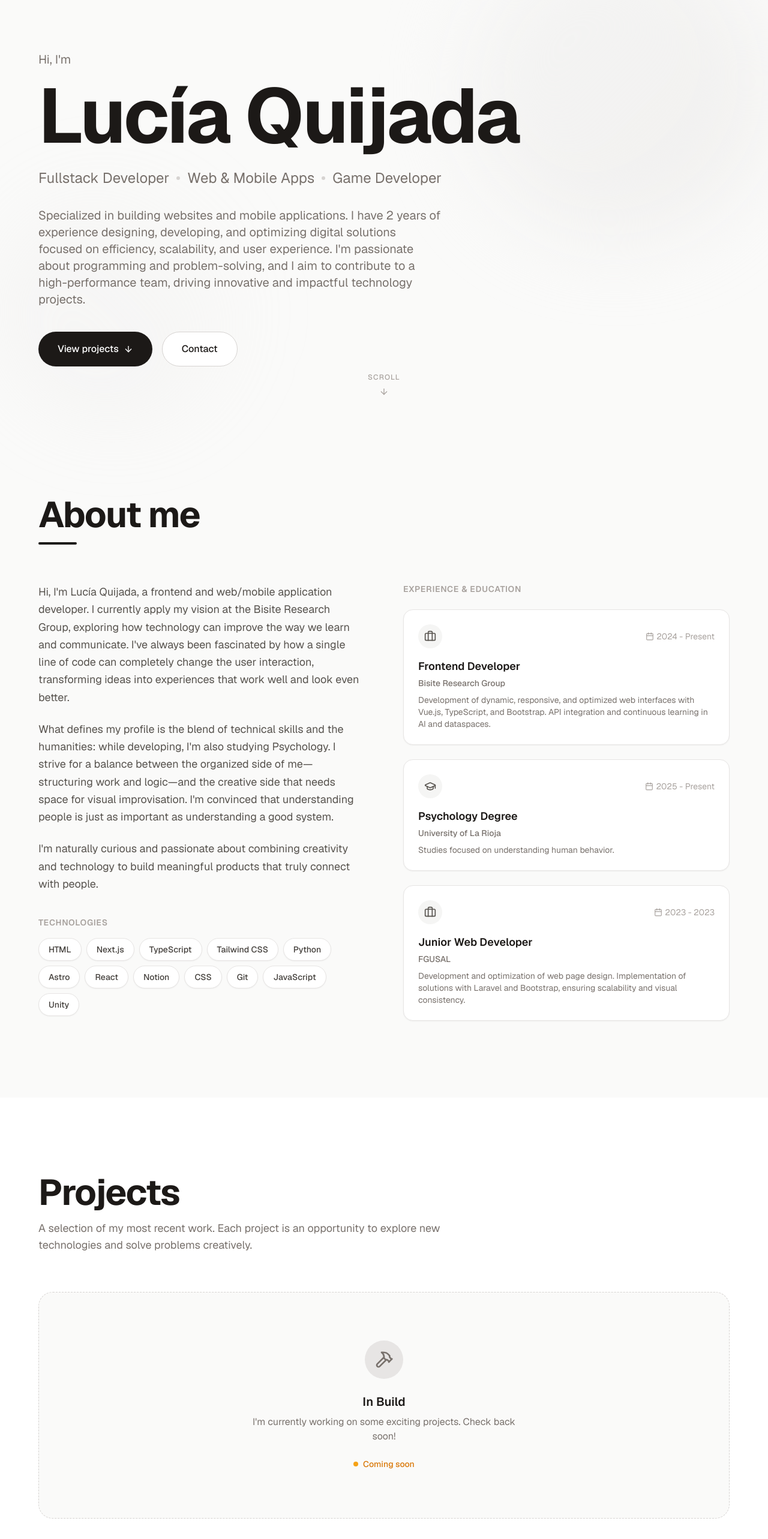
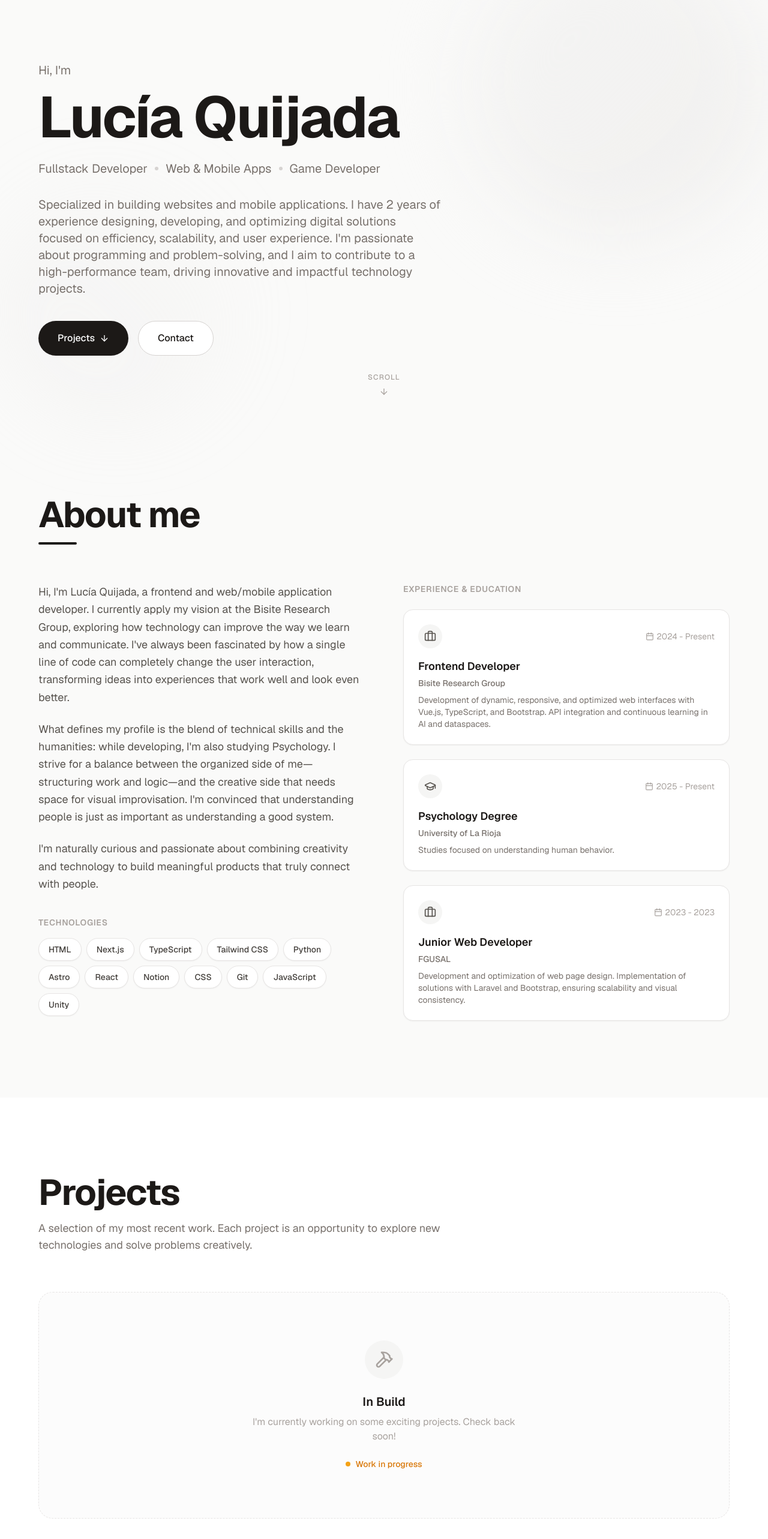
Before and after one commit to luciaquijada/quijada-dev, a Next.js app: page / in a window 1280 px wide. Shown: the part 100-2666 px from the top of the page at 60% size. Built offline with nearby package versions, Linux system fonts and the light colour scheme.

Commit message:
feat(front): add responsive desing

```diff
--- a/components/Hero.tsx
+++ b/components/Hero.tsx
@@ -7,14 +7,14 @@ const roles = ["Fullstack Developer", "Web & Mobile Apps", "Game Developer"];
 
 export default function Hero() {
   return (
-    <section className="relative flex min-h-screen flex-col justify-center px-6 pt-24">
+    <section className="relative flex min-h-screen flex-col justify-center px-4 pt-20 sm:px-6 sm:pt-24">
       <div className="mx-auto w-full max-w-6xl">
         {/* Greeting */}
         <motion.p
           initial={{ opacity: 0, y: 20 }}
           animate={{ opacity: 1, y: 0 }}
           transition={{ duration: 0.8, delay: 0.2, ease: [0.22, 1, 0.36, 1] }}
-          className="mb-4 text-lg text-stone-500 dark:text-stone-400 md:text-xl"
+          className="mb-2 text-base text-stone-500 dark:text-stone-400 sm:mb-4 sm:text-lg md:text-xl"
         >
           Hi, I'm
         </motion.p>
@@ -24,39 +24,52 @@ export default function Hero() {
           initial={{ opacity: 0, y: 40 }}
           animate={{ opacity: 1, y: 0 }}
           transition={{ duration: 0.8, delay: 0.3, ease: [0.22, 1, 0.36, 1] }}
-          className="mb-6 text-5xl font-bold tracking-tight text-stone-900 dark:text-stone-100 sm:text-7xl md:text-8xl lg:text-9xl"
+          className="mb-4 text-4xl font-bold tracking-tight text-stone-900 dark:text-stone-100 sm:mb-6 sm:text-6xl md:text-7xl lg:text-8xl"
         >
           Lucía Quijada
         </motion.h1>
 
-        {/* Roles */}
+        {/* Roles - Simplificado en móvil */}
         <motion.div
           initial={{ opacity: 0, y: 20 }}
           animate={{ opacity: 1, y: 0 }}
           transition={{ duration: 0.8, delay: 0.5, ease: [0.22, 1, 0.36, 1] }}
-          className="mb-8 flex flex-wrap items-center gap-2 text-lg text-stone-500 dark:text-stone-400 sm:gap-3 sm:text-xl md:text-2xl"
+          className="mb-6 text-sm text-stone-500 dark:text-stone-400 sm:mb-8 sm:text-lg md:text-xl"
         >
+          {/* Versión móvil: lista vertical compacta */}
+          <div className="flex flex-col gap-1 sm:hidden">
+            <span>Fullstack Developer</span>
+            <span className="text-stone-400 dark:text-stone-500">Web & Mobile • Games</span>
+          </div>
+          {/* Versión desktop: horizontal con separadores */}
+          <div className="hidden sm:flex sm:flex-wrap sm:items-center sm:gap-3">
             {roles.map((role, index) => (
-            <span key={role} className="flex items-center gap-2 sm:gap-3">
+              <span key={role} className="flex items-center gap-3">
                 <span>{role}</span>
                 {index < roles.length - 1 && (
                   <span className="h-1.5 w-1.5 rounded-full bg-stone-300 dark:bg-stone-600" />
                 )}
               </span>
             ))}
+          </div>
         </motion.div>
 
-        {/* Description */}
+        {/* Description - Sintetizado en móvil */}
         <motion.p
           initial={{ opacity: 0, y: 20 }}
           animate={{ opacity: 1, y: 0 }}
           transition={{ duration: 0.8, delay: 0.6, ease: [0.22, 1, 0.36, 1] }}
-          className="max-w-2xl text-lg leading-relaxed text-stone-500 dark:text-stone-400 md:text-xl"
+          className="max-w-2xl text-sm leading-relaxed text-stone-500 dark:text-stone-400 sm:text-lg md:text-xl"
         >
+          <span className="sm:hidden">
+            2+ years building digital solutions focused on efficiency and great user experience.
+          </span>
+          <span className="hidden sm:inline">
             Specialized in building websites and mobile applications. I have 2 years of
             experience designing, developing, and optimizing digital solutions focused on efficiency, scalability, and
             user experience. I'm passionate about programming and problem-solving, and I aim to contribute to a
             high-performance team, driving innovative and impactful technology projects.
+          </span>
         </motion.p>
 
         {/* CTA Buttons */}
@@ -64,18 +77,18 @@ export default function Hero() {
           initial={{ opacity: 0, y: 20 }}
           animate={{ opacity: 1, y: 0 }}
           transition={{ duration: 0.8, delay: 0.7, ease: [0.22, 1, 0.36, 1] }}
-          className="mt-10 flex flex-wrap gap-4"
+          className="mt-8 flex gap-3 sm:mt-10 sm:gap-4"
         >
           <a
             href="#projects"
-            className="inline-flex items-center gap-2 rounded-full bg-stone-900 px-6 py-3 text-sm font-medium text-white transition-all hover:bg-stone-800 hover:shadow-lg hover:shadow-stone-900/20 dark:bg-stone-100 dark:text-stone-900 dark:hover:bg-stone-200 sm:px-8 sm:py-4 sm:text-base"
+            className="inline-flex items-center gap-2 rounded-full bg-stone-900 px-5 py-2.5 text-sm font-medium text-white transition-all hover:bg-stone-800 hover:shadow-lg hover:shadow-stone-900/20 dark:bg-stone-100 dark:text-stone-900 dark:hover:bg-stone-200 sm:px-8 sm:py-4 sm:text-base"
           >
-            View projects
+            Projects
             <ArrowDown className="h-4 w-4" />
           </a>
           <a
             href="#contact"
-            className="inline-flex items-center rounded-full border border-stone-300 bg-white px-6 py-3 text-sm font-medium text-stone-900 transition-all hover:border-stone-400 hover:shadow-lg hover:shadow-stone-900/5 dark:border-stone-800 dark:bg-black dark:text-stone-100 dark:hover:border-stone-700 sm:px-8 sm:py-4 sm:text-base"
+            className="inline-flex items-center rounded-full border border-stone-300 bg-white px-5 py-2.5 text-sm font-medium text-stone-900 transition-all hover:border-stone-400 hover:shadow-lg hover:shadow-stone-900/5 dark:border-stone-800 dark:bg-black dark:text-stone-100 dark:hover:border-stone-700 sm:px-8 sm:py-4 sm:text-base"
           >
             Contact
           </a>
@@ -87,7 +100,7 @@ export default function Hero() {
         initial={{ opacity: 0 }}
         animate={{ opacity: 1 }}
         transition={{ duration: 1, delay: 1.2 }}
-        className="absolute bottom-10 left-1/2 -translate-x-1/2"
+        className="absolute bottom-8 left-1/2 -translate-x-1/2 sm:bottom-10"
       >
         <motion.div
           animate={{ y: [0, 8, 0] }}
@@ -101,10 +114,10 @@ export default function Hero() {
         </motion.div>
       </motion.div>
 
-      {/* Background Gradient */}
+      {/* Background Gradient - Reducido en móvil */}
       <div className="pointer-events-none absolute inset-0 -z-10">
-        <div className="absolute right-0 top-0 h-[500px] w-[500px] rounded-full bg-gradient-to-br from-stone-100 to-stone-200/50 blur-3xl dark:from-stone-900 dark:to-stone-900/50" />
-        <div className="absolute bottom-0 left-0 h-[400px] w-[400px] rounded-full bg-gradient-to-tr from-stone-200/30 to-transparent blur-3xl dark:from-stone-900/30" />
+        <div className="absolute right-0 top-0 h-[300px] w-[300px] rounded-full bg-gradient-to-br from-stone-100 to-stone-200/50 blur-3xl dark:from-stone-900 dark:to-stone-900/50 sm:h-[500px] sm:w-[500px]" />
+        <div className="absolute bottom-0 left-0 h-[200px] w-[200px] rounded-full bg-gradient-to-tr from-stone-200/30 to-transparent blur-3xl dark:from-stone-900/30 sm:h-[400px] sm:w-[400px]" />
       </div>
     </section>
   );
--- a/components/Projects.tsx
+++ b/components/Projects.tsx
@@ -5,46 +5,55 @@ import { Hammer } from "lucide-react";
 
 export default function Projects() {
   return (
-    <section id="projects" className="bg-white px-6 py-24 dark:bg-black md:py-32">
+    <section
+      id="projects"
+      className="bg-white px-4 py-12 dark:bg-black sm:px-6 sm:py-20 md:py-24 lg:py-32"
+    >
       <div className="mx-auto max-w-6xl">
         {/* Section Header */}
         <motion.div
-          initial={{ opacity: 0, y: 40 }}
+          initial={{ opacity: 0, y: 20 }}
           whileInView={{ opacity: 1, y: 0 }}
-          viewport={{ once: true, margin: "-100px" }}
-          transition={{ duration: 0.8, ease: [0.22, 1, 0.36, 1] }}
-          className="mb-16"
+          viewport={{ once: true, margin: "-40px" }}
+          transition={{ duration: 0.5, ease: [0.22, 1, 0.36, 1] }}
+          className="mb-6 sm:mb-12 md:mb-16"
         >
-          <h2 className="mb-4 text-4xl font-bold tracking-tight text-stone-900 dark:text-stone-100 sm:text-5xl md:text-6xl">
+          <h2 className="mb-1.5 text-2xl font-bold tracking-tight text-stone-900 dark:text-stone-100 sm:mb-4 sm:text-4xl md:text-5xl lg:text-6xl">
             Projects
           </h2>
-          <p className="max-w-2xl text-lg text-stone-500 dark:text-stone-400">
-            A selection of my most recent work. Each project is an opportunity
-            to explore new technologies and solve problems creatively.
+          <p className="text-sm text-stone-500 dark:text-stone-400 sm:max-w-2xl sm:text-lg">
+            <span className="sm:hidden">My recent work.</span>
+            <span className="hidden sm:inline">
+              A selection of my most recent work. Each project is an opportunity
+              to explore new technologies and solve problems creatively.
+            </span>
           </p>
         </motion.div>
 
         {/* In Build State */}
         <motion.div
-          initial={{ opacity: 0, y: 40 }}
+          initial={{ opacity: 0, y: 20 }}
           whileInView={{ opacity: 1, y: 0 }}
-          viewport={{ once: true, margin: "-50px" }}
-          transition={{ duration: 0.8, ease: [0.22, 1, 0.36, 1] }}
-          className="flex flex-col items-center justify-center rounded-3xl border border-dashed border-stone-300 bg-stone-50 px-6 py-20 dark:border-stone-700 dark:bg-stone-950"
+          viewport={{ once: true, margin: "-20px" }}
+          transition={{ duration: 0.5, ease: [0.22, 1, 0.36, 1] }}
+          className="flex flex-col items-center justify-center rounded-2xl border border-dashed border-stone-200 bg-stone-50/50 px-4 py-8 dark:border-stone-800 dark:bg-stone-900/50 sm:rounded-3xl sm:px-6 sm:py-16 md:py-20"
         >
-          <div className="mb-6 flex h-16 w-16 items-center justify-center rounded-full bg-stone-200 dark:bg-stone-800">
-            <Hammer className="h-8 w-8 text-stone-500 dark:text-stone-400" />
+          <div className="mb-2.5 flex h-11 w-11 items-center justify-center rounded-full bg-stone-100 dark:bg-stone-800 sm:mb-6 sm:h-16 sm:w-16">
+            <Hammer className="h-5 w-5 text-stone-400 dark:text-stone-500 sm:h-8 sm:w-8" />
           </div>
-          <h3 className="mb-2 text-xl font-semibold text-stone-900 dark:text-stone-100">
+          <h3 className="text-sm font-medium text-stone-900 dark:text-stone-100 sm:mb-2 sm:text-xl sm:font-semibold">
             In Build
           </h3>
-          <p className="max-w-md text-center text-stone-500 dark:text-stone-400">
-            I'm currently working on some exciting projects. Check back soon!
+          <p className="mt-0.5 text-xs text-stone-400 dark:text-stone-500 sm:mt-0 sm:max-w-md sm:text-center sm:text-base">
+            <span className="sm:hidden">Coming soon</span>
+            <span className="hidden sm:inline">
+              I'm currently working on some exciting projects. Check back soon!
+            </span>
           </p>
-          <div className="mt-6 flex items-center gap-2">
-            <span className="h-2 w-2 animate-pulse rounded-full bg-amber-500" />
-            <span className="text-sm font-medium text-amber-600 dark:text-amber-400">
-              Coming soon
+          <div className="mt-3 flex items-center gap-1.5 sm:mt-6 sm:gap-2">
+            <span className="h-1.5 w-1.5 animate-pulse rounded-full bg-amber-500 sm:h-2 sm:w-2" />
+            <span className="text-[11px] font-medium text-amber-600 dark:text-amber-400 sm:text-sm">
+              Work in progress
             </span>
           </div>
         </motion.div>
```
Lines whose indentation alone changed are shown as unchanged.
